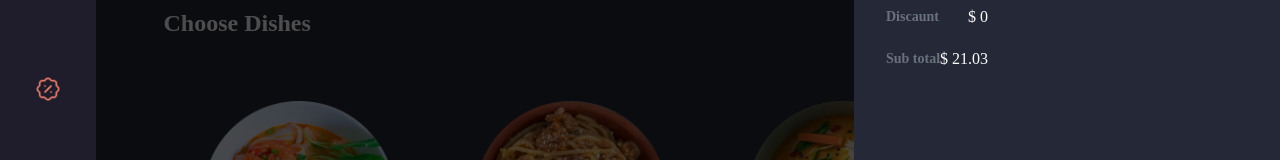
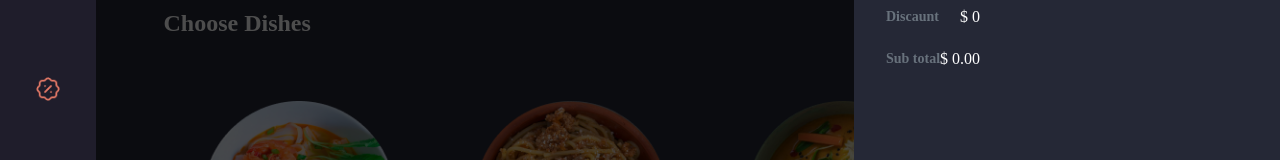
Before and after one commit to MukhriddinToshboyev/Pitsa, a React (Vite) app: page / in a window 1280 px wide. Both pictures are taken after a click on the button 48 px from the left and 818 px from the top of the page. Shown: the part 224-384 px from the top of the page. Built offline with nearby package versions, Linux system fonts and the light colour scheme.

Commit message:
orders ( sub total, useEffect)

```diff
--- a/src/Orders/index.jsx
+++ b/src/Orders/index.jsx
@@ -11,12 +11,23 @@ import HomeIcon8 from "../assets/icons8_account.png";
 
 import OrdersIcon1 from "../assets/Orders-icons8_left_48px 1.svg";
 import OrdersIcon2 from "../assets/Orders-Button.svg";
+import { useEffect, useState } from "react";
 
 function Orders({
   handleQuantityDecrement,
   handleQuantityIncrement,
   cartItems1,
 }) {
+  const [subTotal, setSubTotal] = useState(0);
+
+  useEffect(() => {
+    const total = cartItems1.reduce(
+      (acc, item) => acc + item.price * item.quantity,
+      0
+    );
+    setSubTotal(total);
+  }, [cartItems1]);
+
   return (
     <div className="orders-container">
       <div className="orders-icons">
@@ -112,7 +123,7 @@ function Orders({
               </div>
               <div className="orders-section__dis">
                 <h1 className="discaunt_text">Sub total</h1>
-                <p className="discaunt_number">$ 21.03</p>
+                <p className="discaunt_number">$ {subTotal.toFixed(2)}</p>
               </div>
             </div>
           </div>
```
